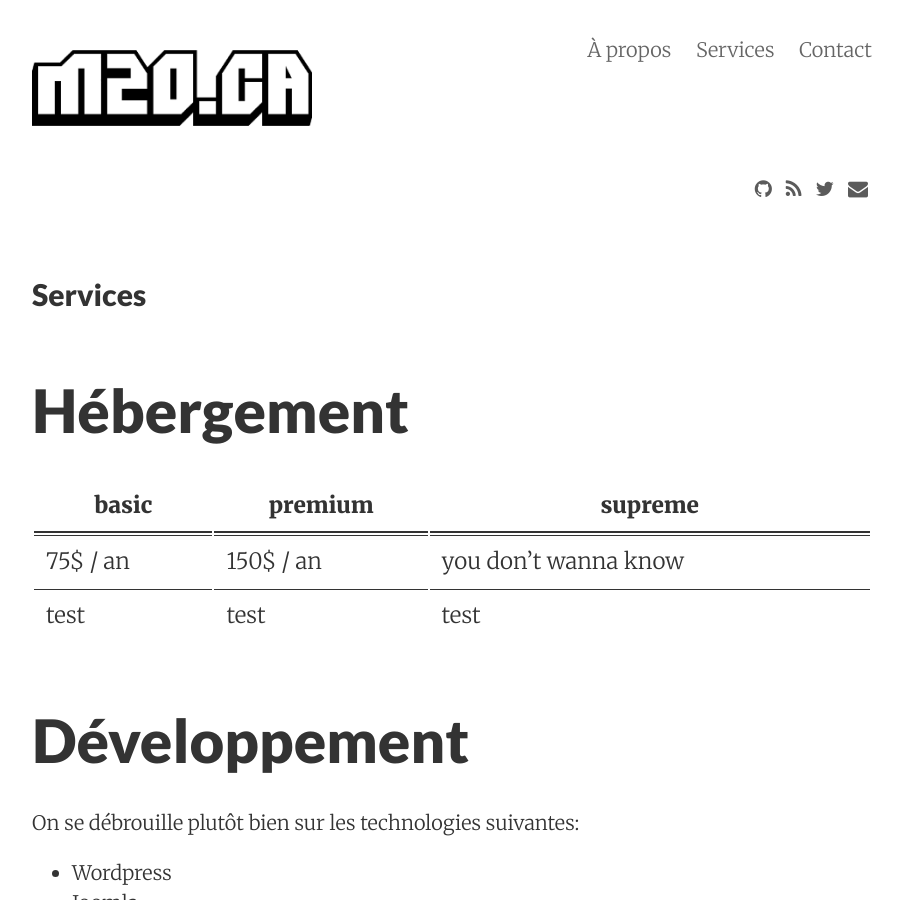
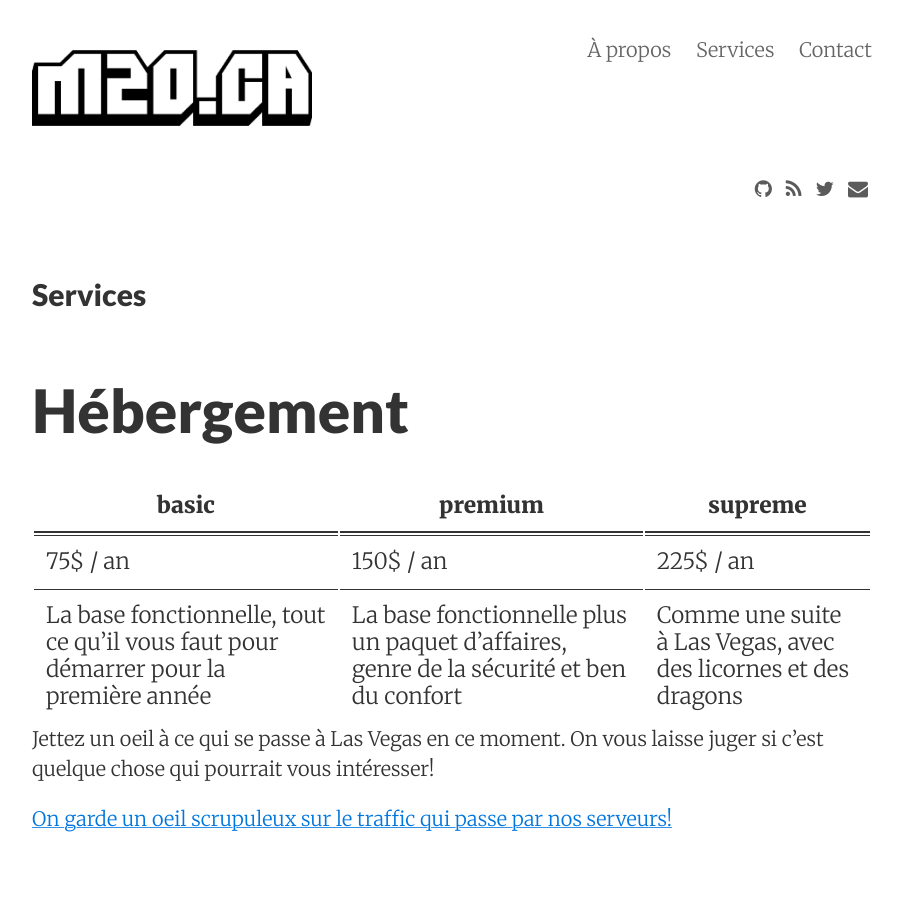
Before and after one commit to m20-ca/m20-ca.github.io, a Jekyll site: the page built from services.md, in a window 1280 px wide and 900 px high. Shown: the whole window, without its empty margins (188-1090 px from the left). Built offline with Jekyll 4.4.1, drawn with Linux system fonts in a browser that asks for light colours; nearby versions of some CDN libraries.

Commit message:
Services progressing

```diff
--- a/services.md
+++ b/services.md
@@ -9,8 +9,12 @@ tags: services
 
 | basic | premium | supreme |
 |------|------|------|
-| 75$ / an | 150$ / an | you don't wanna know |
-| test | test | test |
+| 75$ / an | 150$ / an | 225$ / an |
+| La base fonctionnelle, tout ce qu'il vous faut pour démarrer pour la première année | La base fonctionnelle plus un paquet d'affaires, genre de la sécurité et ben du confort | Comme une suite à Las Vegas, avec des licornes et des dragons |
+
+Jettez un oeil à ce qui se passe à Las Vegas en ce moment. On vous laisse juger si c'est quelque chose qui pourrait vous intéresser!
+
+[On garde un oeil scrupuleux sur le traffic qui passe par nos serveurs!](#)
 
 # Développement
 
```
